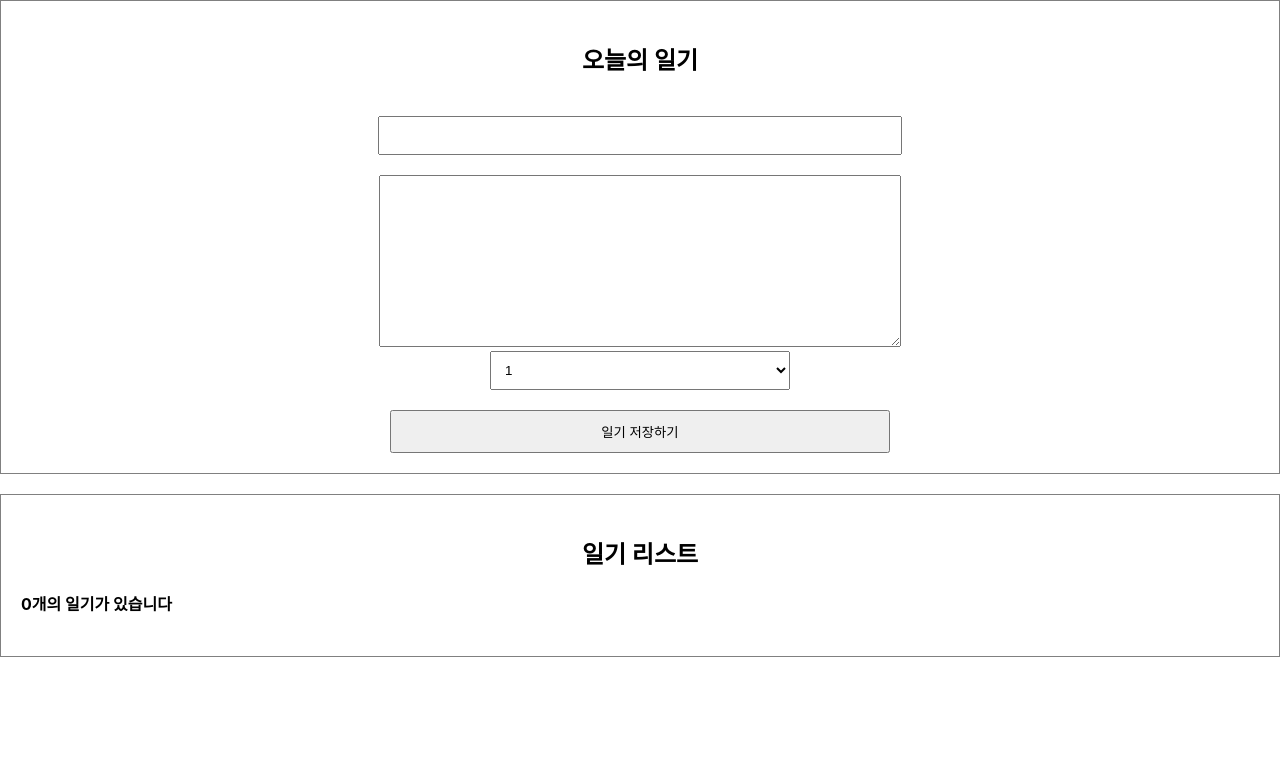
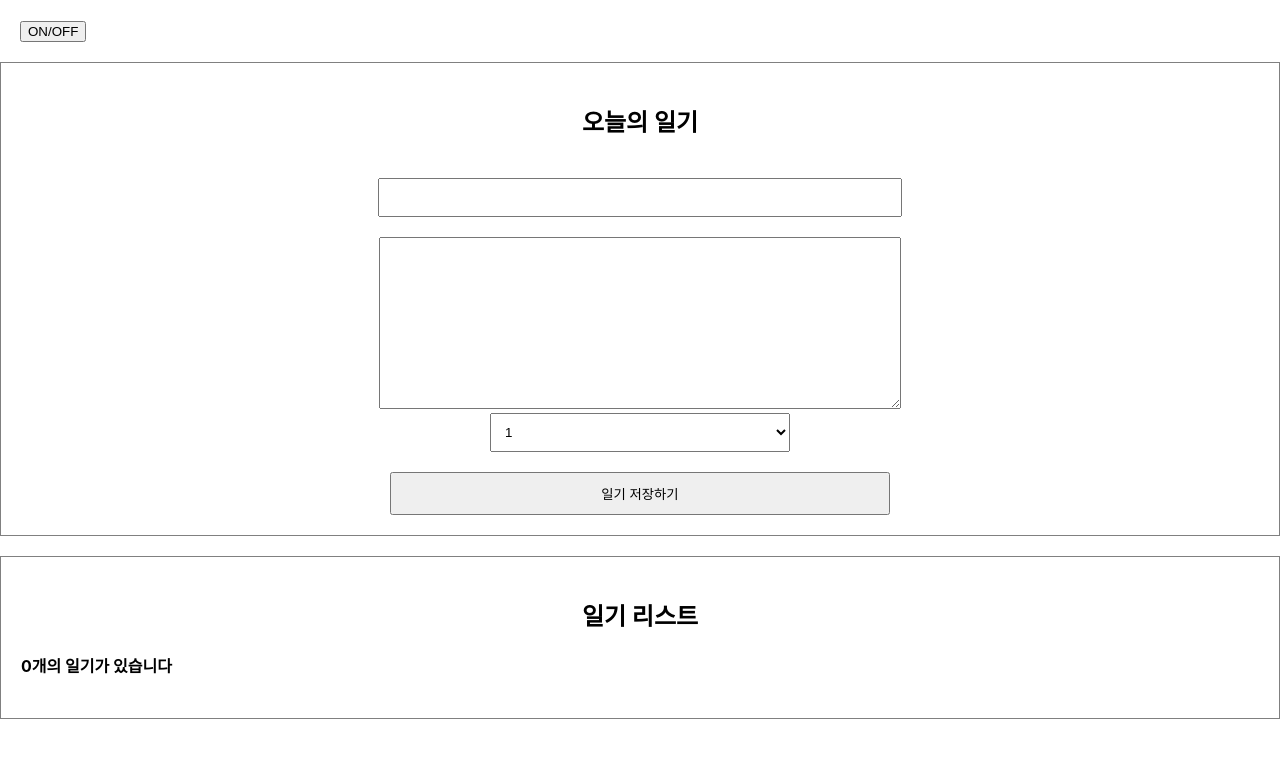
Before and after one commit to MunjeongDev/simple-diary, a React (Create React App) app: page / in a window 1280 px wide. Shown: the top 758 px of the page. Built offline with nearby package versions, Linux system fonts and the light colour scheme.

Commit message:
React Lifecycle 제어: useEffect

```diff
--- a/src/App.js
+++ b/src/App.js
@@ -2,6 +2,7 @@
 import "./App.css";
 import DiaryEditor from "./DiaryEditor";
 import DiaryList from "./DiaryList.js";
+import Lifecycle from "./Lifecycle";
 
 // const dummyList = [
 //   {
@@ -63,6 +64,7 @@
 
   return (
     <div className="App">
+      <Lifecycle />
       <DiaryEditor onCreate={onCreate} />
       <DiaryList onEdit={onEdit} onRemove={onRemove} diaryList={data} />
     </div>
--- /dev/null
+++ b/src/Lifecycle.js
@@ -0,0 +1,30 @@
+import React, { useEffect, useState } from "react";
+
+const UnmountTest = () => {
+  useEffect(() => {
+    console.log("Mount!");
+
+    return () => {
+      //Unmount 시점에 실행됨
+      console.log("Unmount!");
+    };
+  }, []);
+
+  return <div>Unmount Testing Component</div>;
+};
+
+const Lifecycle = () => {
+  const [isVisible, setIsVisible] = useState(false);
+  const toggle = () => {
+    setIsVisible(!isVisible);
+  };
+
+  return (
+    <div style={{ padding: 20 }}>
+      <button onClick={toggle}>ON/OFF</button>
+      {isVisible && <UnmountTest />}
+    </div>
+  );
+};
+
+export default Lifecycle;
```
